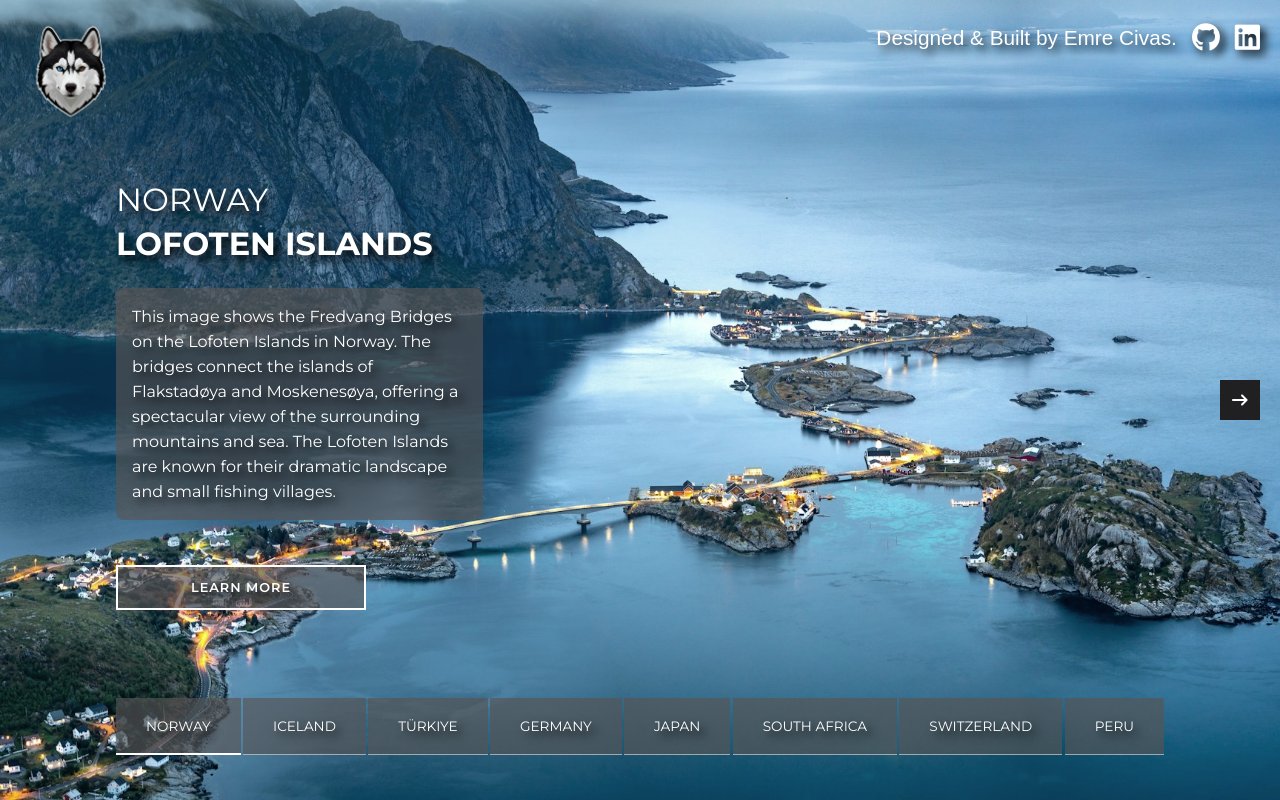
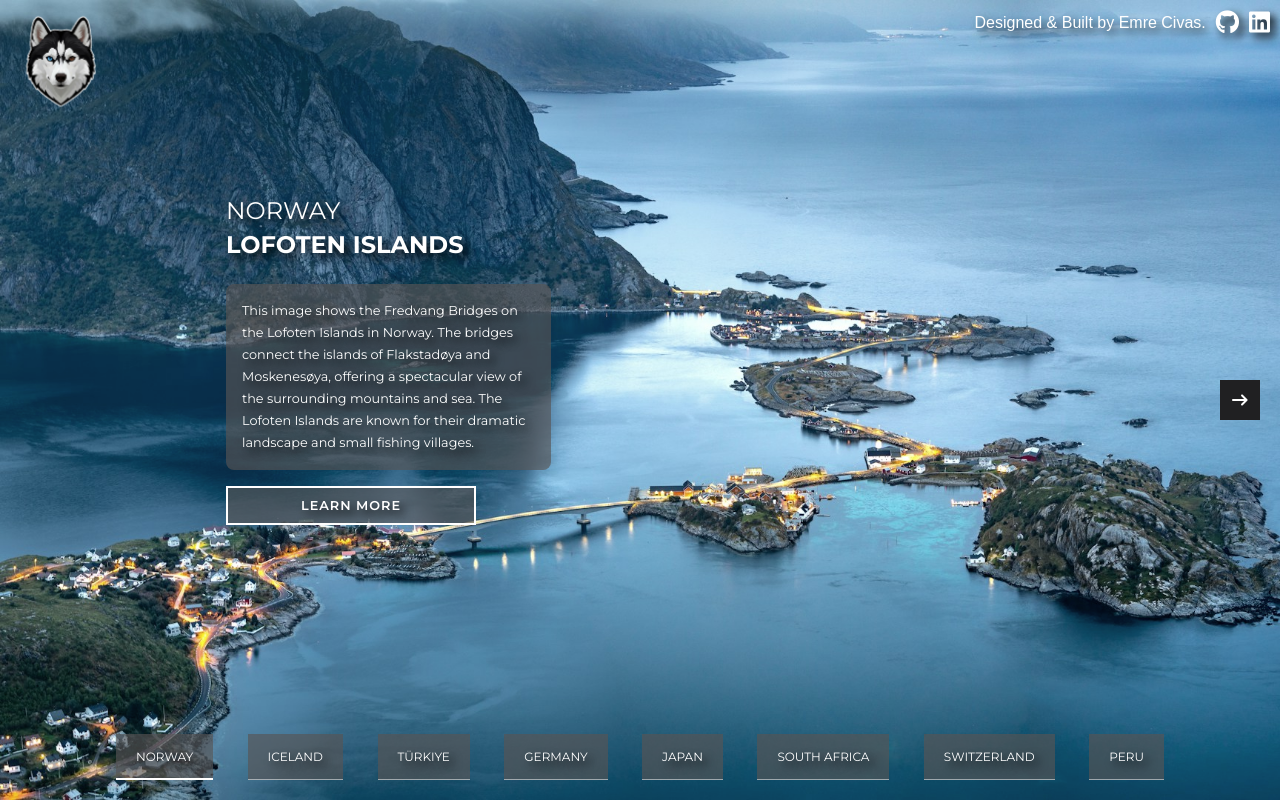
Before and after one commit to visi0nz/imageslider, a plain HTML site: page index.html in a window 1280 px wide. Both pictures are taken after a click on the item "NORWAY". Drawn offline with nearby package versions, Linux system fonts and the light colour scheme; a web font is replaced by a local one.

Commit message:
Update style.css

```diff
--- a/style.css
+++ b/style.css
@@ -365,6 +365,16 @@ header {
         max-width: 100%;
     }
 
+    .slider-wrapper .slider-item:nth-child(4):before {
+        background-image: url("./images/germany.jpg");
+        background-position: 10% center;
+    }
+
+    .slider-wrapper .slider-item:nth-child(6):before {
+        background-image: url("./images/southafrica.jpg");
+        background-position: 10% center;
+    }
+
     .slide-description {
         font-size: 0.8rem;
     }
@@ -375,3 +385,71 @@ header {
     }
 
 }
+
+@media (orientation: landscape) {
+    .logo {
+        top: 10px; /* Adjust vertical positioning */
+        left: 10px;
+    }
+
+    .header-text {
+        font-size: 1rem; /* Slightly reduce font size if it seems too large */
+        line-height: 1.5;
+    }
+
+    .socials-container {
+        top: 10px; /* Adjust vertical positioning */
+        right: 10px;
+        gap: 10px; /* Reduce spacing between icons */
+    }
+
+    .icon {
+        font-size: 1.5rem; /* Slightly reduce icon size */
+    }
+
+    /* Adjust slider content */
+    .slider-wrapper .slider-item .slide-content {
+        max-width: 100%;
+        padding: 0 30px 15px 130px;
+    }
+
+    .slider-item .slide-content .slide-subtitle {
+        font-size: 1.5rem;
+    }
+
+    .slider-item .slide-content .slide-title {
+        font-size: 1.5rem;
+    }
+
+    .slider-item .slide-content .slide-description {
+        font-size: 0.8rem;
+        line-height: 22px;
+    }
+
+    .slider-item .slide-content .slide-button {
+        width: 200px;
+        padding: 10px 0;
+        margin-bottom: 4rem;
+        margin-top: 1rem;
+    }
+
+
+    .slider-container .slider-controls {
+        bottom: 20px;
+    }
+
+    .slider-controls .slider-pagination .slider-tab {
+        padding: 15px 20px;
+        font-size: 0.75rem;
+    }
+
+    .slider-navigations #slide-prev {
+        top: 50%;
+        left: 10px;
+    }
+
+    .slider-navigations #slide-next {
+        top: 50%;
+        right: 10px;
+    }
+}
```
